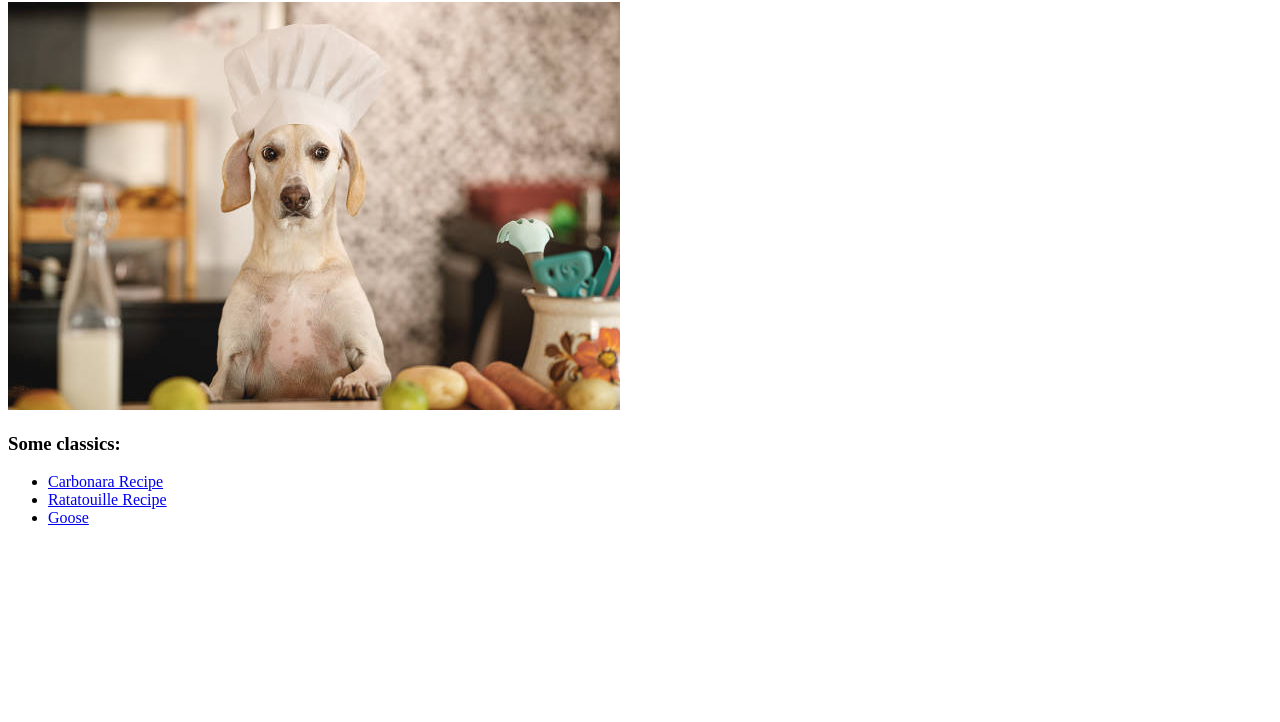
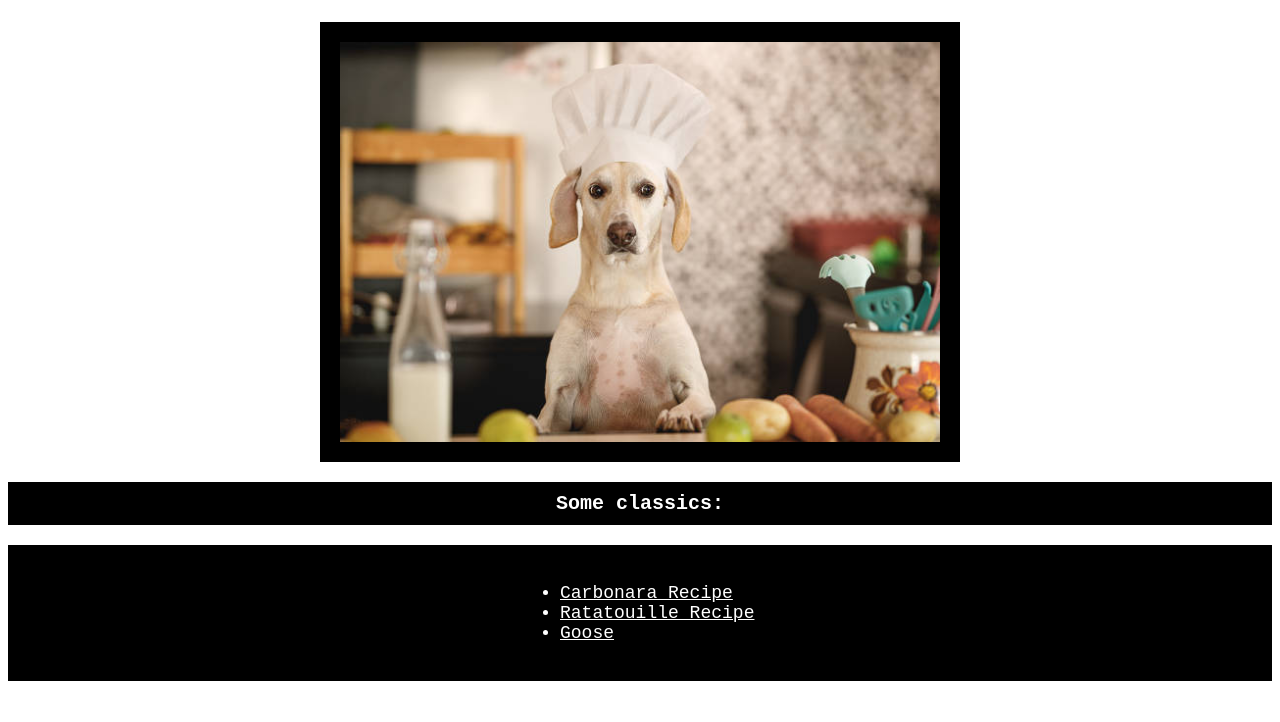
Before and after one commit to Danjm7/odin-recipes, a plain HTML site: page index.html in a window 1280 px wide. Shown: the part 78-800 px from the top of the page. Drawn offline with Linux system fonts and the light colour scheme.

Commit message:
Experimented with CSS on index.html

```diff
--- a/index.html
+++ b/index.html
@@ -5,20 +5,28 @@
 <head>
     <meta charset="UTF-8">
     <title>Dan's Recipes</title>
+    <link rel="stylesheet" href="styles.css">
 </head>
 
 <body>
-    <h1>Dan's Recipes:</h1>
+    <div>
+        <h1 class="heading">Dan's Recipes</h1>
+    </div>
 
-    <img src="recipes/recipe-images/chef.jpg" alt="Chef">
+    <div class="img-div">
+        <img src="recipes/recipe-images/chef.jpg" alt="Chef">
+    </div>
 
-    <h3>Some classics:</h3>
+    <h3 class="heading sub-heading">Some classics:</h3>
 
-    <ul>
-        <li><a href="recipes/carbonara.html">Carbonara Recipe</a></li>
-        <li><a href="recipes/ratatouille.html">Ratatouille Recipe</a></li>
-        <li><a href="recipes/goose.html">Goose</a></li>
-    </ul>
+    <div id="recipe-list">
+        <ul >
+            <li><a href="recipes/carbonara.html">Carbonara Recipe</a></li>
+            <li><a href="recipes/ratatouille.html">Ratatouille Recipe</a></li>
+            <li><a href="recipes/goose.html">Goose</a></li>
+        </ul>
+    </div>
+
 </body>
 
 </html>
--- /dev/null
+++ b/styles.css
@@ -0,0 +1,39 @@
+.heading {
+    background-color: black;
+    color: white;
+    text-align: center;
+    padding: 10px;
+    font-family: 'Courier New', Courier, monospace;
+}
+
+.heading.sub-heading {
+    font-size: 20px;
+}
+
+img {
+    display: block;
+    height: auto;
+    width: 600px;
+    margin-left: auto;
+    margin-right: auto;
+    border: 20px solid black;
+}
+
+ul {
+    font-family: 'Courier New', Courier, monospace;
+    font-size: 18px;
+    color: white;
+    max-width: 200px;
+    margin-right: auto;
+    margin-left: auto;
+
+}
+
+#recipe-list {
+    background-color: black;
+    padding: 20px;
+}
+
+a {
+    color: white;
+}
```
